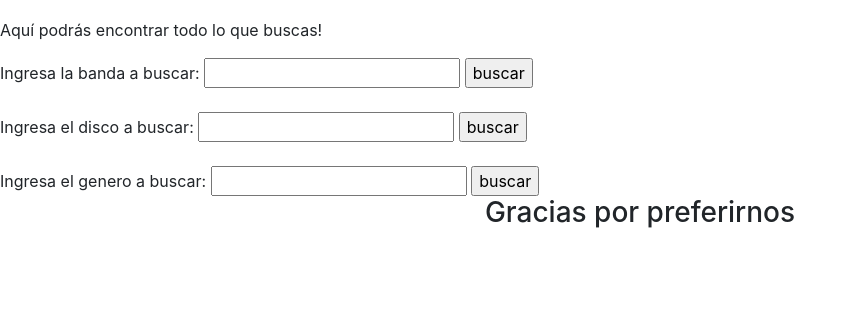
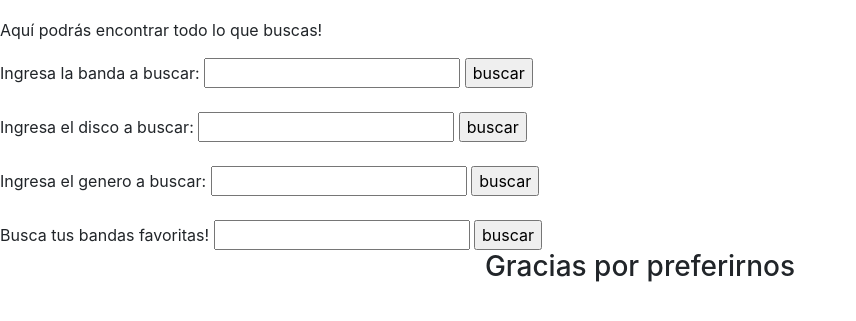
Before and after one commit to ofvera/basededatos433, a PHP site: page /usuario.php in a window 1280 px wide. Shown: the part 158-479 px from the top of the page, without its empty margins (0-856 px from the left). Run offline with PHP 8.4, Linux system fonts and the light colour scheme; some libraries are stand-ins or nearby versions.

Commit message:
arrary global

```diff
--- a/web/consulta_favoritas.php
+++ b/web/consulta_favoritas.php
@@ -8,7 +8,7 @@ include('head.php');
 <?php
     require("conexion.php"); #Llama a conexión, crea el objeto PDO y obtiene la variable $db
 
-    $usuario = $_POST["usuario"];  # usuario
+    $usuario = $_SESSION['usr'];  # obtener datos del usuario logueado
 
     # dividimos la consulta en 3 partes
     # 1. obtener las bandas favoritas
--- a/web/consulta_login.php
+++ b/web/consulta_login.php
@@ -25,6 +25,7 @@ include('head.php');
 	}
 
 	else {
+        $_SESSION['usr'] = $usuario;
 		header("Location: http://bases.ing.puc.cl/~grupo4/entrega3/usuario.php");
         exit();
 	}
--- a/web/usuario.php
+++ b/web/usuario.php
@@ -32,6 +32,14 @@ include('head.php');
       <input type="submit" value="buscar">
     </form>
 
+    <br />
+
+    <form action="consulta_favoritas.php" method="post">
+      Busca tus bandas favoritas!
+      <input type="text" name="usuario">
+      <input type="submit" value="buscar">
+    </form>
+
 <?php
 include('footer.php');
  ?>
```
